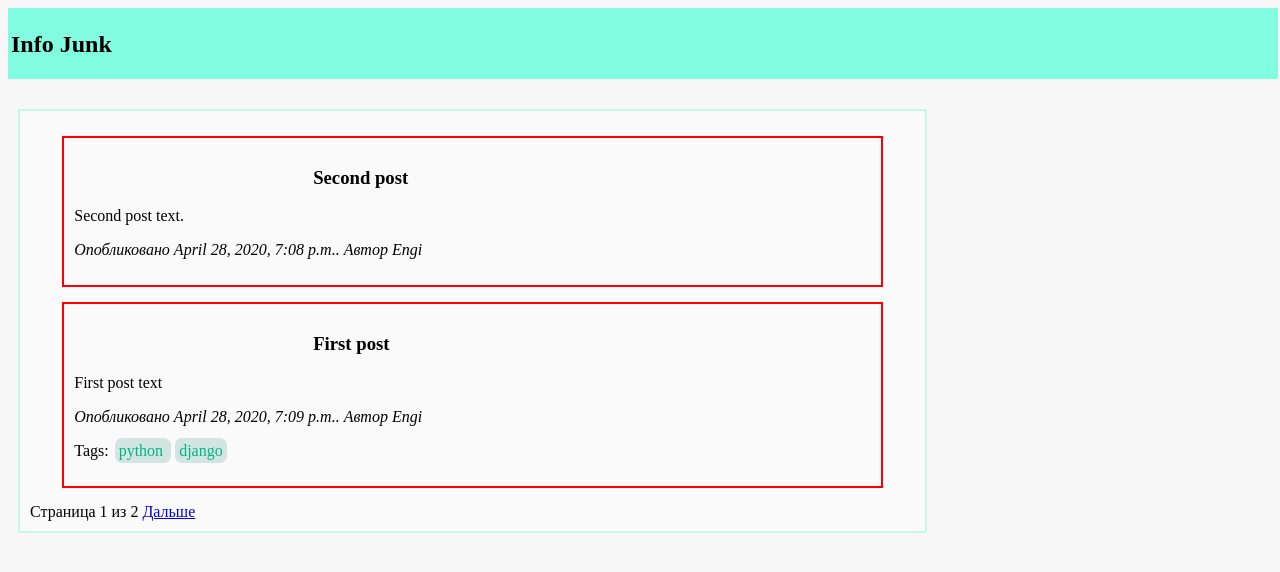
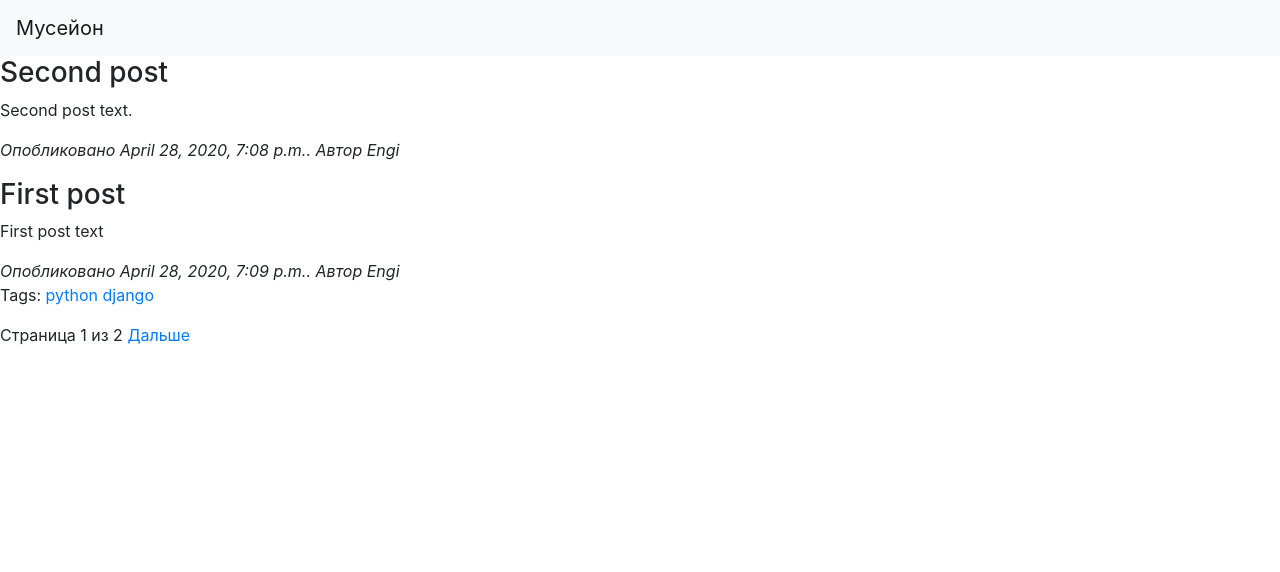
Before and after one commit to EngiBarnaby/Django-Blog, a Django app: page / in a window 1280 px wide. Shown: the top 572 px of the page. Run offline with Django 3.2, Linux system fonts and the light colour scheme; data comes from the database, SQL or seed files in the repository; parts of the project's set-up code (start-up, migrations or seed data) failed here and were passed over; some libraries are stand-ins or nearby versions.

Commit message:
Add description

```diff
--- a/pages/static/css/pages.css
+++ b/pages/static/css/pages.css
@@ -1,4 +1,4 @@
-html {
+/* html {
   background-color:   #f7f7f7 ;
 }
 
@@ -54,4 +54,4 @@ header h2 {
 }
 .tags a:active {
   color:   #00b487  ;
-}
+} */
--- a/pages/templates/pages/base.html
+++ b/pages/templates/pages/base.html
@@ -4,12 +4,22 @@
   <head>
     <meta charset="utf-8">
     <link rel="stylesheet" href="{% static 'css/pages.css' %}">
+    <script src="https://cdn.jsdelivr.net/npm/popper.js@1.16.0/dist/umd/popper.min.js"
+        integrity="sha384-Q6E9RHvbIyZFJoft+2mJbHaEWldlvI9IOYy5n3zV9zzTtmI3UksdQRVvoxMfooAo" crossorigin="anonymous"></script>
+    <script src="https://code.jquery.com/jquery-3.5.1.slim.min.js"
+      integrity="sha384-DfXdz2htPH0lsSSs5nCTpuj/zy4C+OGpamoFVy38MVBnE+IbbVYUew+OrCXaRkfj" crossorigin="anonymous"></script>
+    <link rel="stylesheet" href="https://stackpath.bootstrapcdn.com/bootstrap/4.5.0/css/bootstrap.min.css"
+      integrity="sha384-9aIt2nRpC12Uk9gS9baDl411NQApFmC26EwAOH8WgZl5MYYxFfc+NcPb1dKGj7Sk" crossorigin="anonymous">
+    <script src="https://stackpath.bootstrapcdn.com/bootstrap/4.5.0/js/bootstrap.min.js"
+      integrity="sha384-OgVRvuATP1z7JjHLkuOU7Xw704+h835Lr+6QL9UvYjZE3Ipu6Tp75j7Bh/kR0JKI" crossorigin="anonymous"></script>
+    <link href="{% static 'css/index.css' %}" rel="stylesheet">
     <title>{% block title %}{% endblock %}</title>
   </head>
   <body>
-    <header>
-      <h2>Info Junk</h2>
-    </header>
+<!--Панел навигаций-->
+  <nav class="navbar navbar-expand-lg navbar-light bg-light">
+    <a href="#" class="navbar-brand">Мусейон</a>
+  </nav>
     <div class="content">
       {% block content %}
       {% endblock %}
```
Also changed, not shown: README.md.
